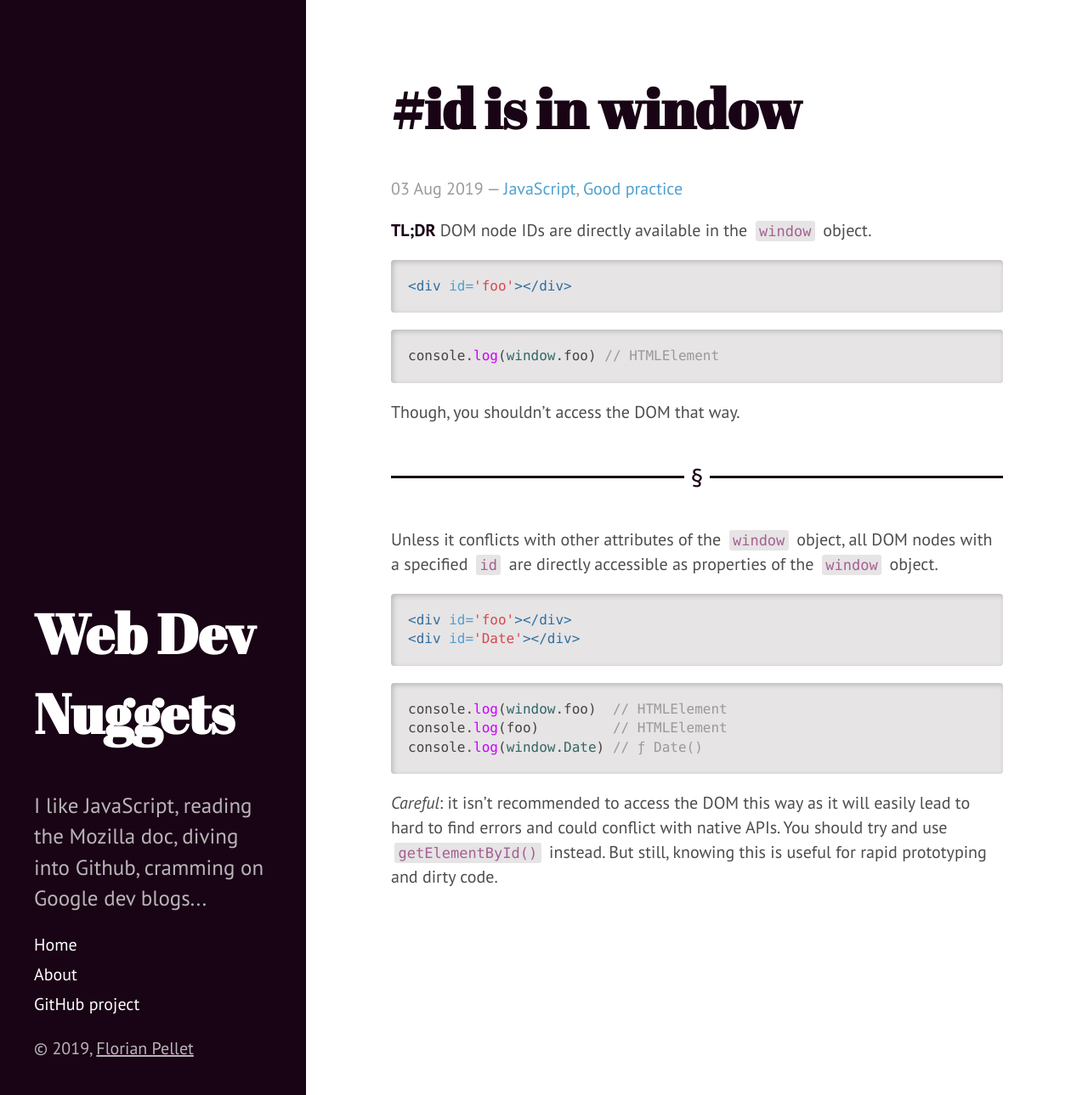
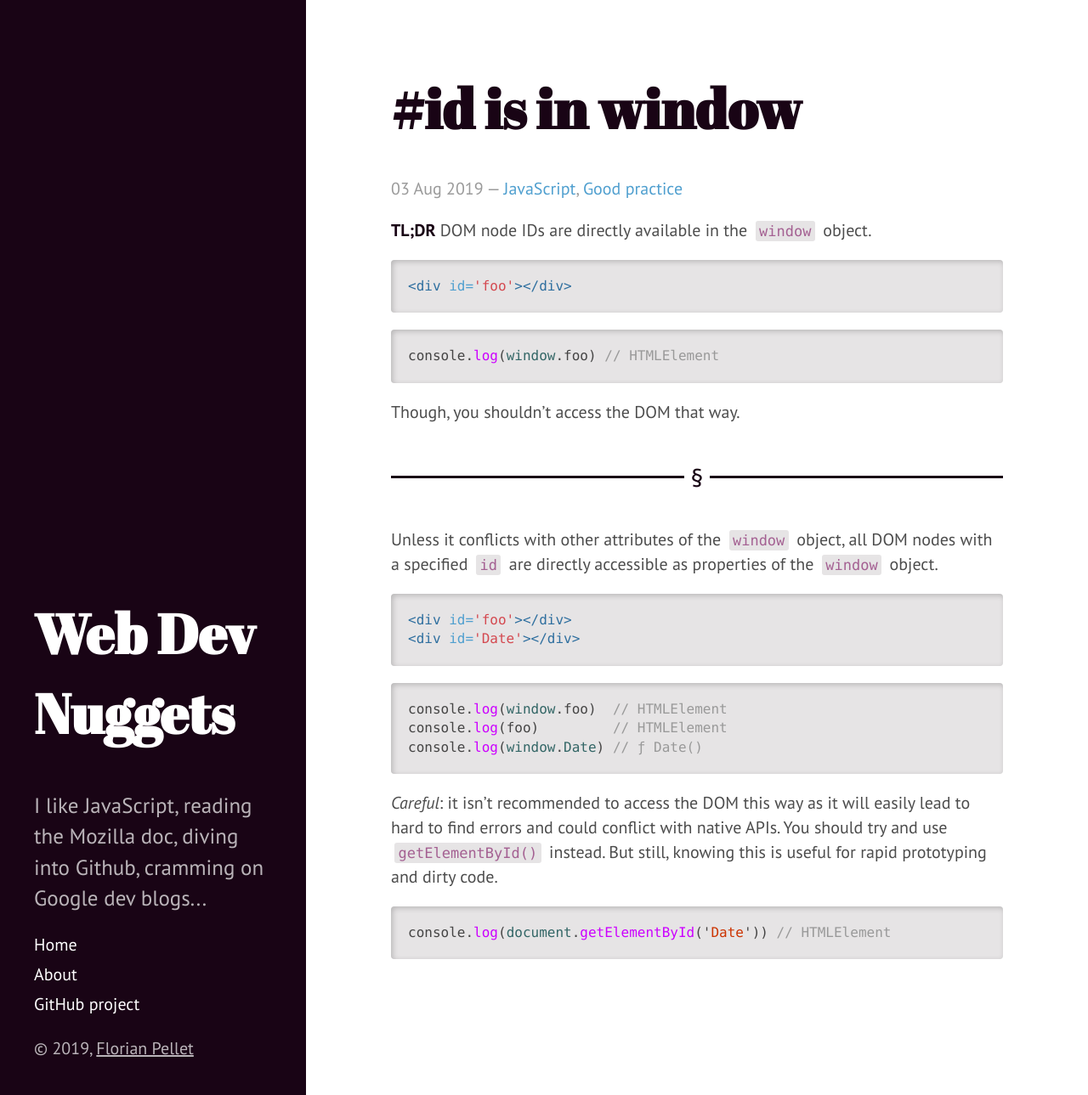
Before and after one commit to Sheraff/TIL, a Jekyll site: the page built from _posts/2019-08-03-ID-in-window.md, in a window 1280 px wide and 1289 px high. Shown: the whole window at 85% size. Built offline with Jekyll 4.4.1, drawn with Linux system fonts in a browser that asks for light colours.

Commit message:
Update 2019-08-03-ID-in-window.md

````diff
--- a/_posts/2019-08-03-ID-in-window.md
+++ b/_posts/2019-08-03-ID-in-window.md
@@ -28,3 +28,7 @@ console.log(window.Date) // ƒ Date()
 ```
 
 *Careful*: it isn't recommended to access the DOM this way as it will easily lead to hard to find errors and could conflict with native APIs. You should try and use `getElementById()` instead. But still, knowing this is useful for rapid prototyping and dirty code.
+
+```javascript
+console.log(document.getElementById('Date')) // HTMLElement
+```
````
